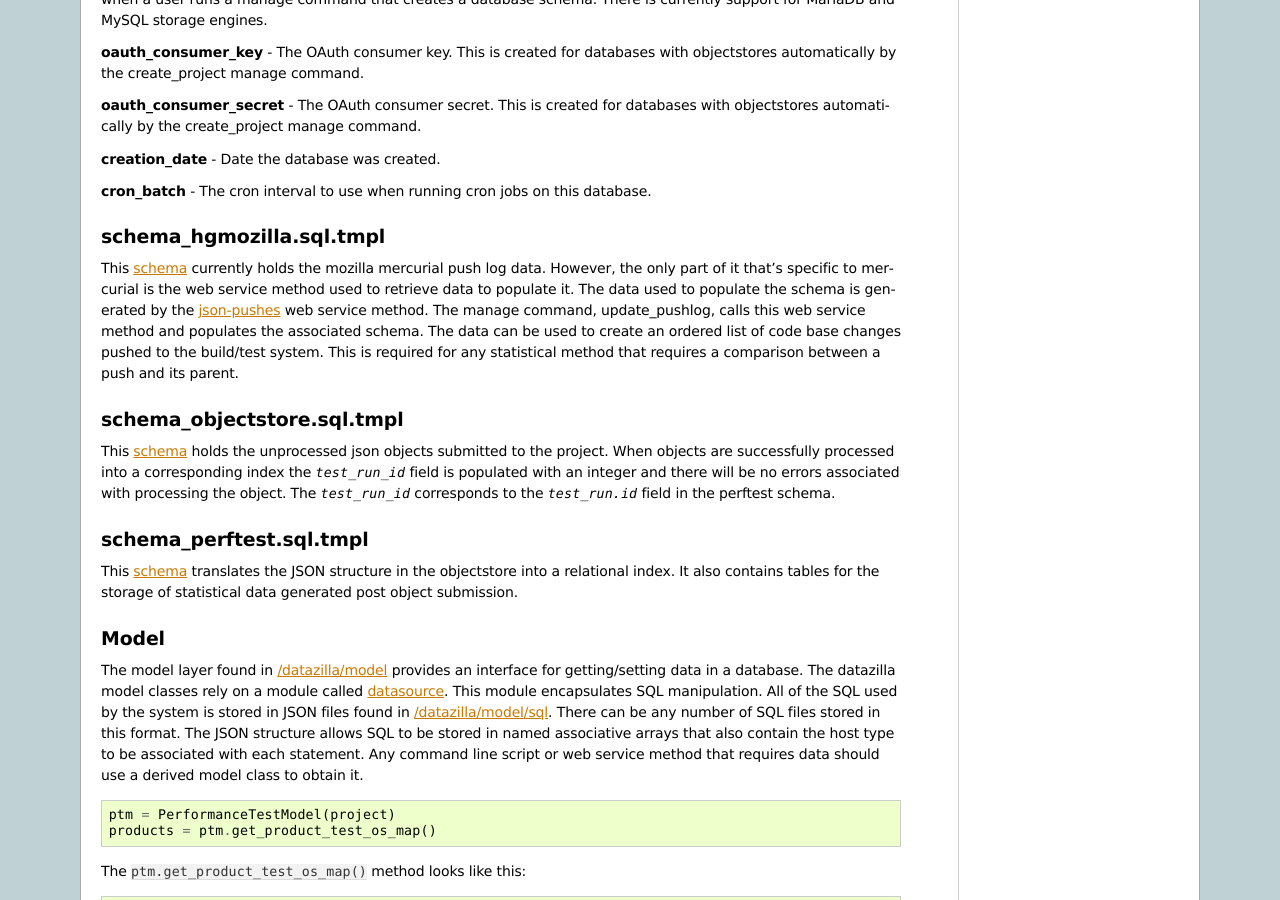
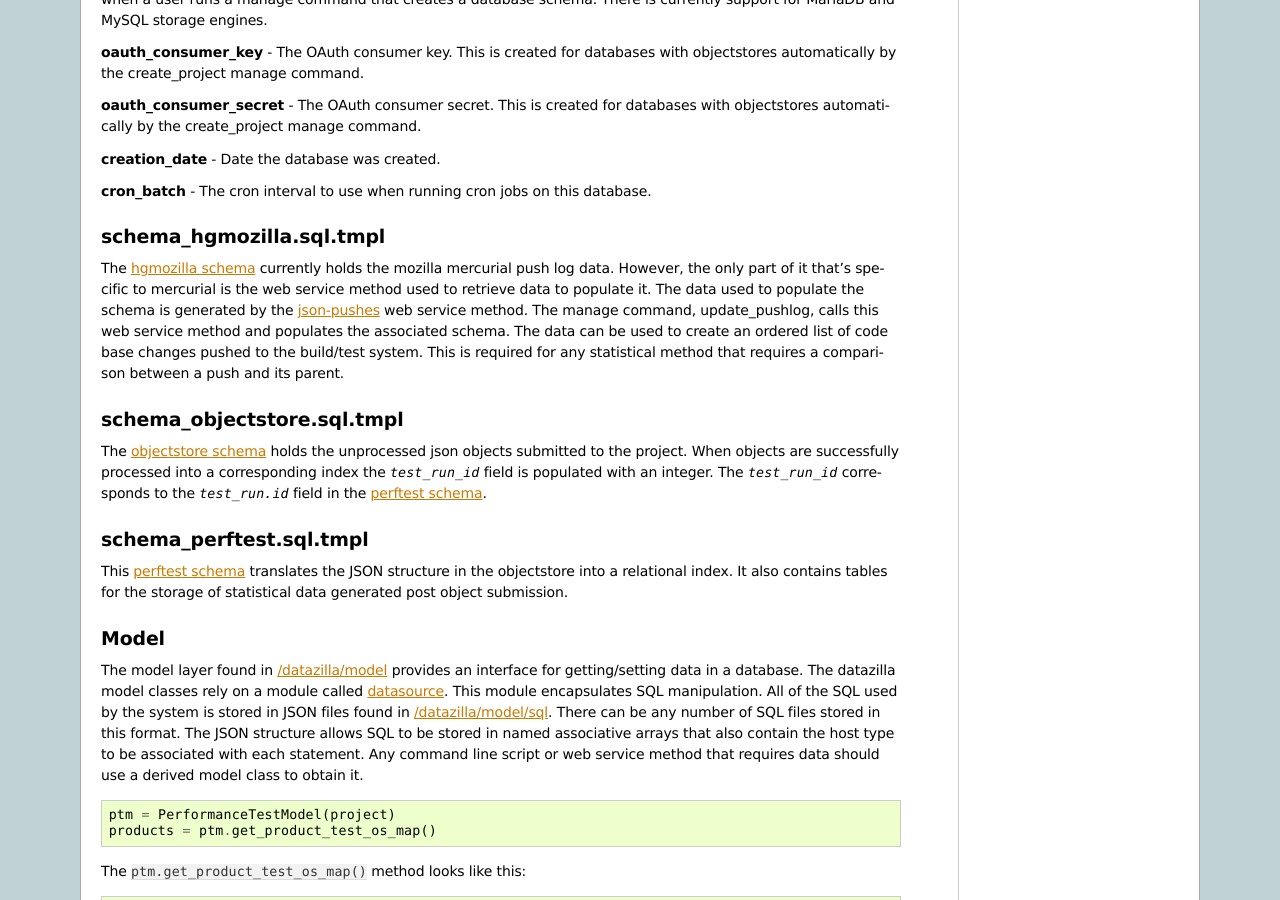
Before and after one commit to mozilla/datazilla, a Sphinx documentation site: the page built from docs/architecture.rst, in a window 1280 px wide and 900 px high, scrolled down 1162 px. Built offline with Sphinx 7.4.7, drawn with Linux system fonts in a browser that asks for light colours.

Commit message:
fixed text

```diff
--- a/docs/architecture.rst
+++ b/docs/architecture.rst
@@ -70,19 +70,19 @@ All databases storing data used by datazilla are stored as a row in this table.
 
 schema_hgmozilla.sql.tmpl
 -------------------------
-This `schema <https://github.com/mozilla/datazilla/blob/master/datazilla/model/sql/template_schema/schema_hgmozilla.sql.tmpl>`_ currently holds the mozilla mercurial push log data.  However, the only part of it that's specific to mercurial is the web service method used to retrieve data to populate it.  The data used to populate the schema is generated by the `json-pushes <https://hg.mozilla.org/mozilla-central/json-pushes?full=1&maxhours=24>`_ web service method.  The manage command, update_pushlog, calls this web service method and populates the associated schema.  The data can be used to create an ordered list of code base changes pushed to the build/test system.  This is required for any statistical method that requires a comparison between a push and its parent.
+The `hgmozilla schema <https://github.com/mozilla/datazilla/blob/master/datazilla/model/sql/template_schema/schema_hgmozilla.sql.tmpl>`_ currently holds the mozilla mercurial push log data.  However, the only part of it that's specific to mercurial is the web service method used to retrieve data to populate it.  The data used to populate the schema is generated by the `json-pushes <https://hg.mozilla.org/mozilla-central/json-pushes?full=1&maxhours=24>`_ web service method.  The manage command, update_pushlog, calls this web service method and populates the associated schema.  The data can be used to create an ordered list of code base changes pushed to the build/test system.  This is required for any statistical method that requires a comparison between a push and its parent.
 
 .. _schema_objectstore.sql.tmpl:
 
 schema_objectstore.sql.tmpl
 ---------------------------
-This `schema <https://github.com/mozilla/datazilla/blob/master/datazilla/model/sql/template_schema/schema_objectstore.sql.tmpl>`_ holds the unprocessed json objects submitted to the project.  When objects are successfully processed into a corresponding index the `test_run_id` field is populated with an integer and there will be no errors associated with processing the object.  The `test_run_id` corresponds to the `test_run.id` field in the perftest schema.
+The `objectstore schema <https://github.com/mozilla/datazilla/blob/master/datazilla/model/sql/template_schema/schema_objectstore.sql.tmpl>`_ holds the unprocessed json objects submitted to the project.  When objects are successfully processed into a corresponding index the `test_run_id` field is populated with an integer.  The `test_run_id` corresponds to the `test_run.id` field in the `perftest schema <https://github.com/mozilla/datazilla/blob/master/datazilla/model/sql/template_schema/schema_perftest.sql.tmpl#L549>`_.
 
 .. _schema_perftest.sql.tmpl:
 
 schema_perftest.sql.tmpl
 ------------------------
-This `schema <https://github.com/mozilla/datazilla/blob/master/datazilla/model/sql/template_schema/schema_perftest.sql.tmpl>`_ translates the JSON structure in the objectstore into a relational index.  It also contains tables for the storage of statistical data generated post object submission.
+This `perftest schema <https://github.com/mozilla/datazilla/blob/master/datazilla/model/sql/template_schema/schema_perftest.sql.tmpl>`_ translates the JSON structure in the objectstore into a relational index.  It also contains tables for the storage of statistical data generated post object submission.
 
 .. _model:
 
```
